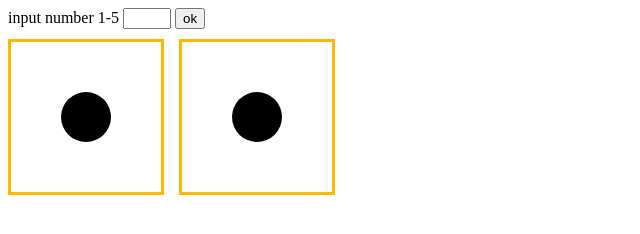
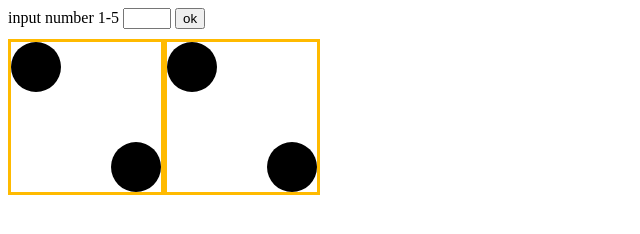
Before and after one commit to soepg/dice_game, a plain HTML site: page index.html in a window 1280 px wide. Shown: the whole page, without its empty margins (0-640 px from the left). Drawn offline with Linux system fonts and the light colour scheme.

Commit message:
commit11

```diff
--- a/index.html
+++ b/index.html
@@ -16,10 +16,20 @@
     <br>
     <div class="main_div">
         <div class="div" id="random">
-            <div class="circle"></div>
+            <div class="row">
+                <div class="circle"></div>
+            </div>
+            <div class="row_end">
+                <div class="circle"></div>
+            </div>
         </div>
-        <div class="div2" id="your_number">
-            <div class="circle"></div>
+        <div class="div" id="your_number">
+            <div class="row">
+                <div class="circle"></div>
+            </div>
+            <div class="row_end">
+                <div class="circle"></div>
+            </div>
         </div>
     </div>
 <script src="main.js"></script>
--- a/styles.css
+++ b/styles.css
@@ -1,38 +1,13 @@
-
 .div{
     font-size: 50px;
     height: 150px;
     width: 150px;
     border: #ffba00 solid 3px;
     display: flex;
-    align-items: center;
-    justify-content: space-around;
-    margin-right: 15px;
-}
-.div2{
-    font-size: 50px;
-    height: 150px;
-    width: 150px;
-    border: #ffba00 solid 3px;
-    display: flex;
-    align-items: center;
-    justify-content: space-around;
 }
 .main_div{
     margin-top: 10px;
     display: flex;
-}
-.top_div{
-    display: flex;
-}
-.left{
-    width: 150px;
-    text-align: center;
-    margin-right: 21px;
-}
-.right{
-    width: 150px;
-    text-align: center;
 }
 .circle{
     width: 50px;
@@ -40,3 +15,15 @@
     background-color: black;
     border-radius: 50%;
 }
+.row{
+    display: flex;
+    align-items: start;
+    justify-content: start;
+}
+.row_end{
+    display: flex;
+    flex-direction: revert;
+    align-items: end;
+    justify-content: end;
+    width: 66.6%;
+}
```
